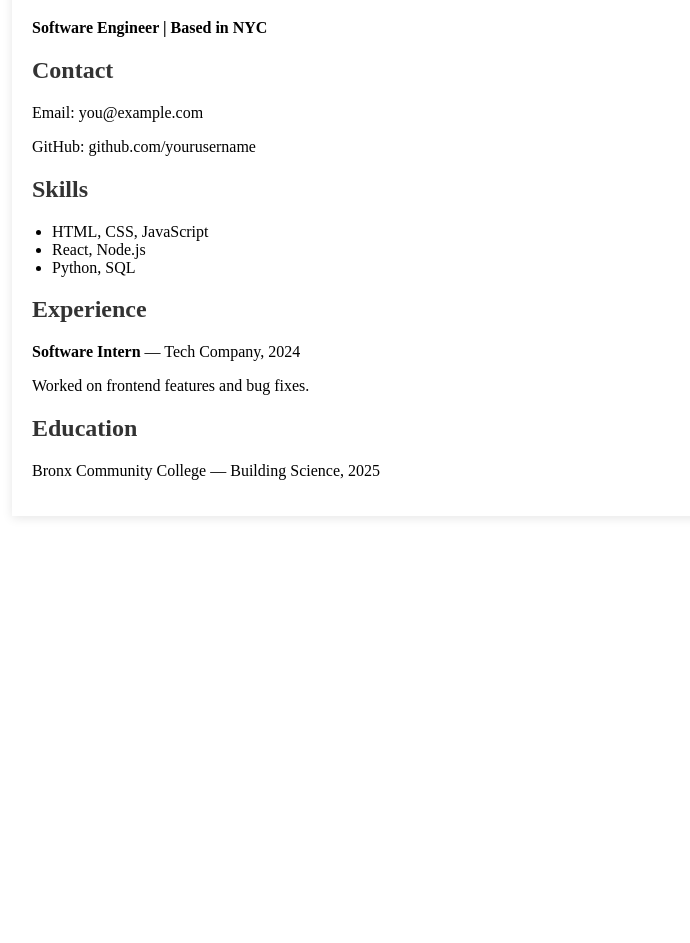
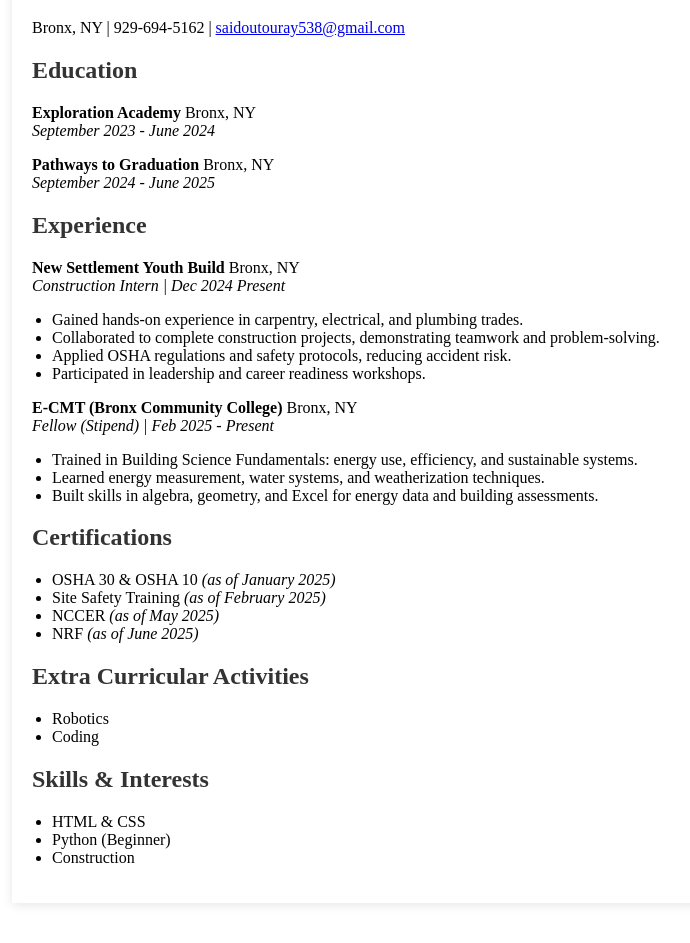
Before and after one commit to saidoutouray/saidoutouray.github.io, a plain HTML site: page index.html in a window 1280 px wide. Shown: the part 121-1064 px from the top of the page, without its empty margins (208-898 px from the left). Before the commit the page ends 800 px from the top, so only its background shows below. Drawn offline with Linux system fonts and the light colour scheme.

Commit message:
Initial commit: resume website

```diff
--- a/index.html
+++ b/index.html
@@ -1,33 +1,80 @@
 <!DOCTYPE html>
 <html lang="en">
 <head>
-  <meta charset="UTF-8">
-  <meta name="viewport" content="width=device-width, initial-scale=1.0">
+  <meta charset="UTF-8" />
+  <meta name="viewport" content="width=device-width, initial-scale=1.0"/>
   <title>Saidou Touray - Resume</title>
-  <link rel="stylesheet" href="style.css">
+  <link rel="stylesheet" href="style.css" />
 </head>
 <body>
   <div class="container">
-    <h1>Saidou Touray</h1>
-    <p><strong>Software Engineer | Based in NYC</strong></p>
+    <header>
+      <h1>Saidou Touray</h1>
+      <p>Bronx, NY | 929-694-5162 | <a href="mailto:saidoutouray538@gmail.com">saidoutouray538@gmail.com</a></p>
+    </header>
 
-    <h2>Contact</h2>
-    <p>Email: you@example.com</p>
-    <p>GitHub: github.com/yourusername</p>
+    <section>
+      <h2>Education</h2>
+      <p>
+        <strong>Exploration Academy</strong> Bronx, NY<br>
+        <em>September 2023 - June 2024</em>
+      </p>
+      <p>
+        <strong>Pathways to Graduation</strong> Bronx, NY<br>
+        <em>September 2024 - June 2025</em>
+      </p>
+    </section>
 
-    <h2>Skills</h2>
-    <ul>
-      <li>HTML, CSS, JavaScript</li>
-      <li>React, Node.js</li>
-      <li>Python, SQL</li>
-    </ul>
+    <section>
+      <h2>Experience</h2>
+      <p>
+        <strong>New Settlement Youth Build</strong> Bronx, NY<br>
+        <em>Construction Intern | Dec 2024 Present</em>
+      </p>
+      <ul>
+        <li>Gained hands-on experience in carpentry, electrical, and plumbing trades.</li>
+        <li>Collaborated to complete construction projects, demonstrating teamwork and problem-solving.</li>
+        <li>Applied OSHA regulations and safety protocols, reducing accident risk.</li>
+        <li>Participated in leadership and career readiness workshops.</li>
+      </ul>
 
-    <h2>Experience</h2>
-    <p><strong>Software Intern</strong> — Tech Company, 2024</p>
-    <p>Worked on frontend features and bug fixes.</p>
+      <p>
+        <strong>E-CMT (Bronx Community College)</strong> Bronx, NY<br>
+        <em>Fellow (Stipend) | Feb 2025 - Present</em>
+      </p>
+      <ul>
+        <li>Trained in Building Science Fundamentals: energy use, efficiency, and sustainable systems.</li>
+        <li>Learned energy measurement, water systems, and weatherization techniques.</li>
+        <li>Built skills in algebra, geometry, and Excel for energy data and building assessments.</li>
+      </ul>
+    </section>
 
-    <h2>Education</h2>
-    <p>Bronx Community College — Building Science, 2025</p>
+    <section>
+      <h2>Certifications</h2>
+      <ul>
+        <li>OSHA 30 & OSHA 10 <em>(as of January 2025)</em></li>
+        <li>Site Safety Training <em>(as of February 2025)</em></li>
+        <li>NCCER <em>(as of May 2025)</em></li>
+        <li>NRF <em>(as of June 2025)</em></li>
+      </ul>
+    </section>
+
+    <section>
+      <h2>Extra Curricular Activities</h2>
+      <ul>
+        <li>Robotics</li>
+        <li>Coding</li>
+      </ul>
+    </section>
+
+    <section>
+      <h2>Skills & Interests</h2>
+      <ul>
+        <li>HTML & CSS</li>
+        <li>Python (Beginner)</li>
+        <li>Construction</li>
+      </ul>
+    </section>
   </div>
 </body>
 </html>
```
